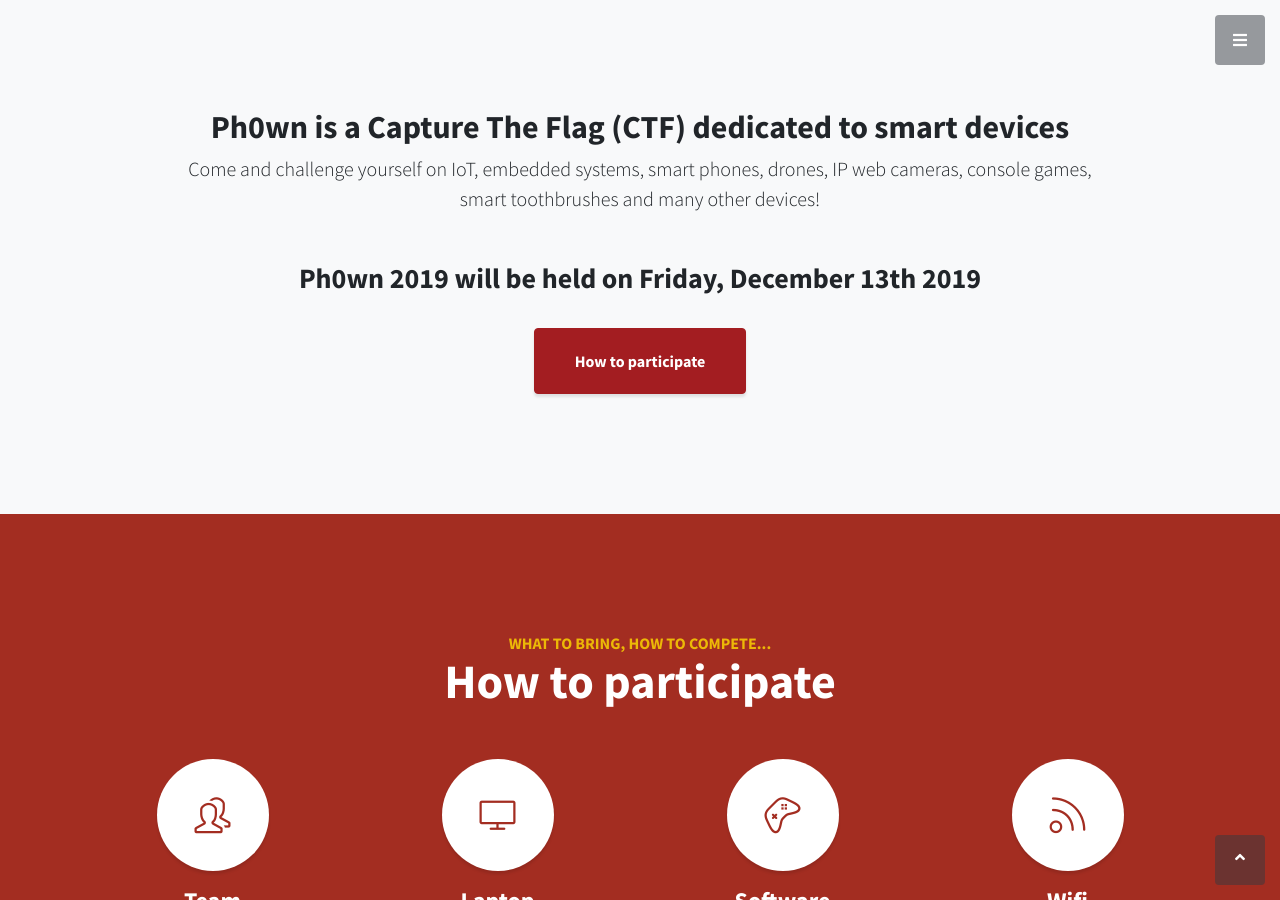
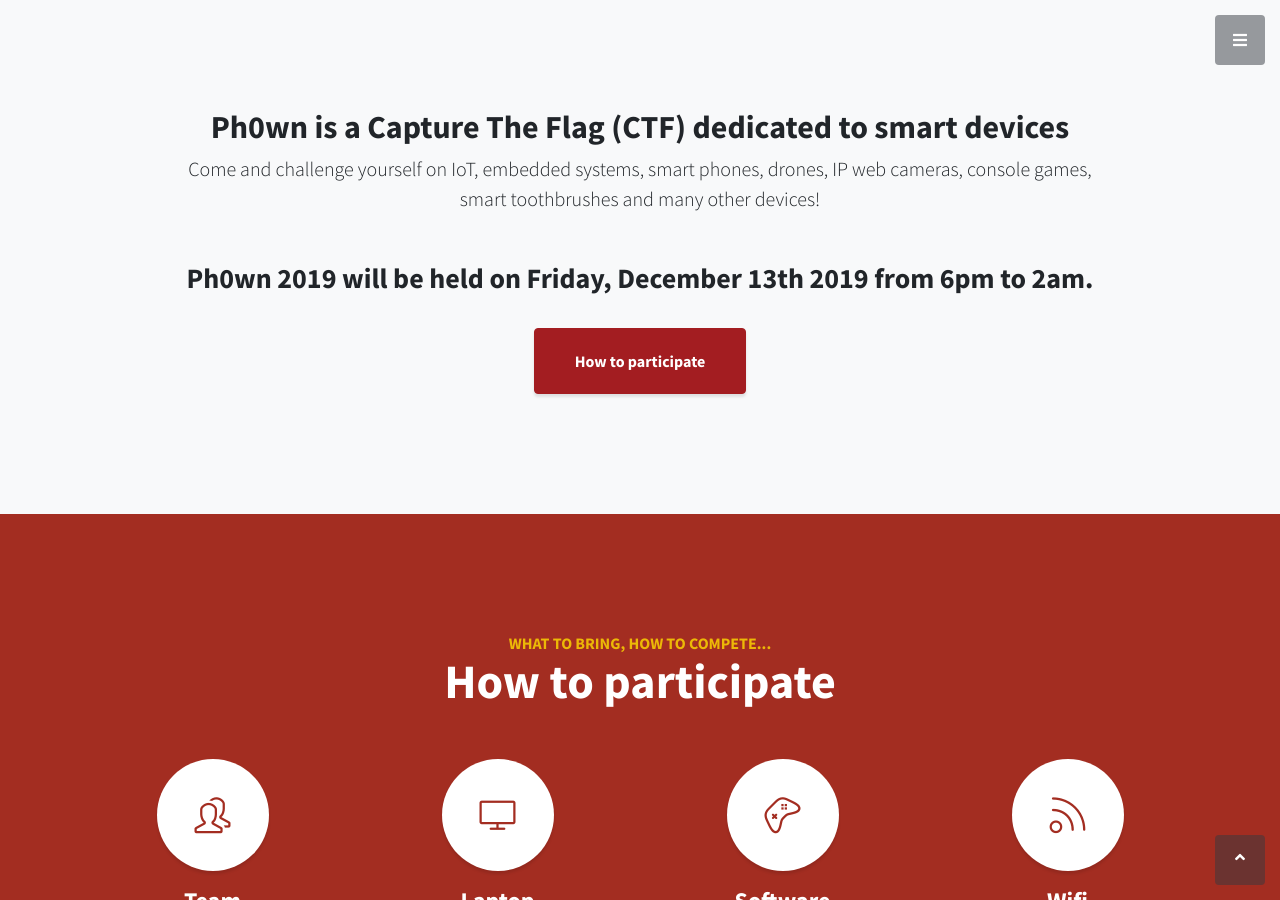
Before and after one commit to ph0wn/ph0wn.github.io, a Jekyll site: the page built from index.html, in a window 1280 px wide and 900 px high, scrolled down 912 px. Built offline with Jekyll 4.4.1, drawn with Linux system fonts in a browser that asks for light colours.

Commit message:
adding time

```diff
--- a/index.html
+++ b/index.html
@@ -11,7 +11,7 @@ title: Ph0wn CTF
                 <p class="lead mb-5">
 		  Come and challenge yourself on IoT, embedded systems, smart phones, drones, IP web cameras, console games, smart toothbrushes and many other devices!
 		  <br>
-		  <h3>Ph0wn 2019 will be held on <b>Friday, December 13th 2019</b></h3>
+		  <h3>Ph0wn 2019 will be held on <b>Friday, December 13th 2019</b> from 6pm to 2am.</h3>
 		  <br>
                   <a class="btn btn-primary btn-xl js-scroll-trigger" href="#participate">How to participate</a>
             </div>
```
